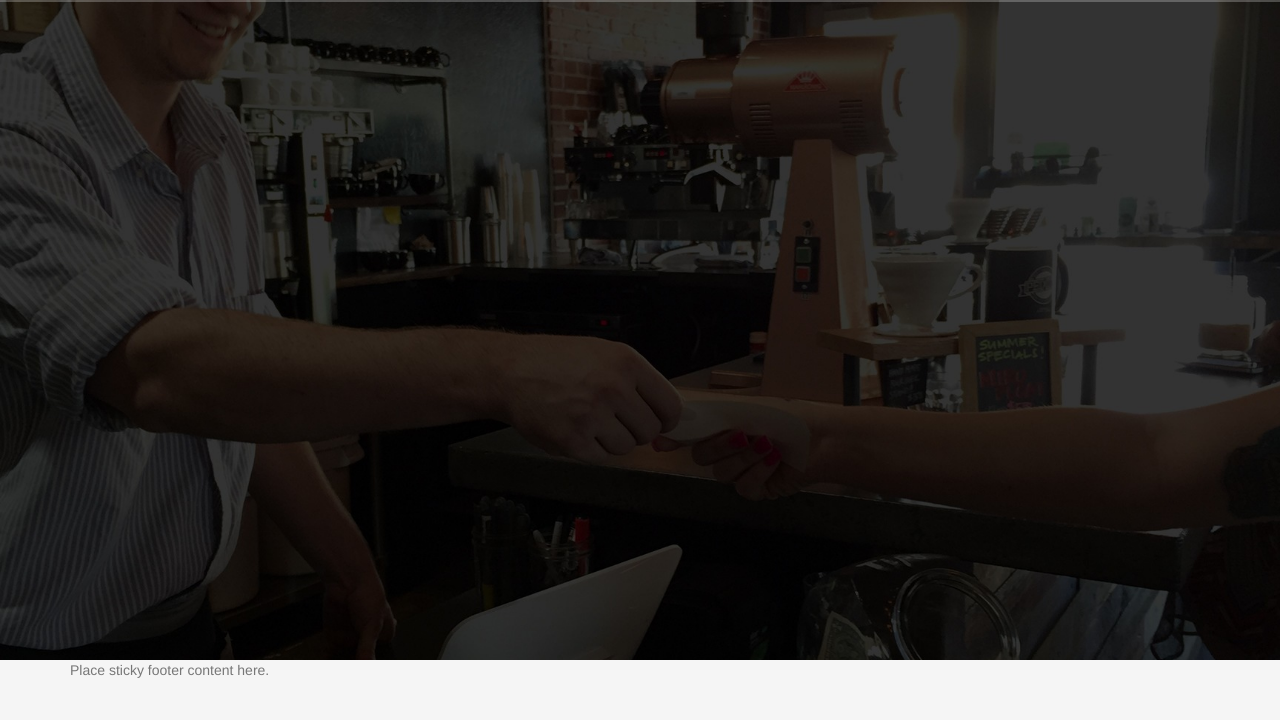
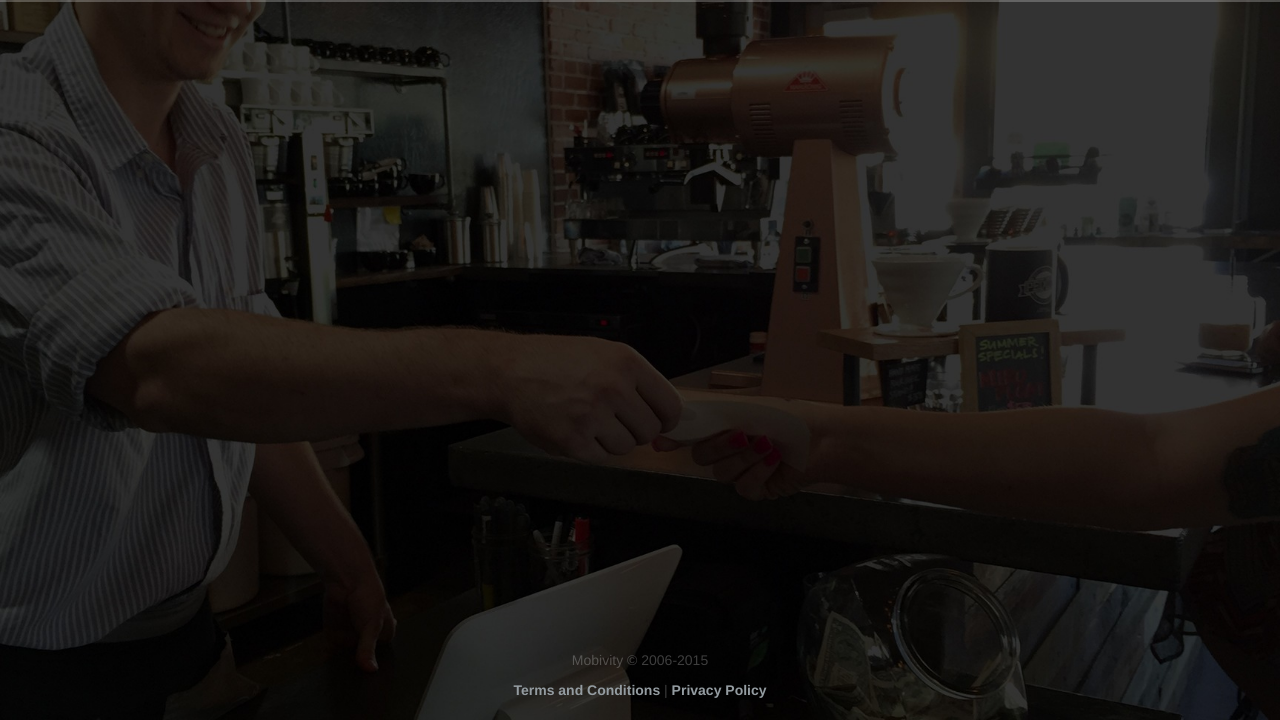
Before and after one commit to mobivity-marketing/receipt.com, a website: page index.html in a window 1280 px wide. Shown: the part 80-800 px from the top of the page. Drawn offline with nearby package versions, Linux system fonts and the light colour scheme.

Commit message:
added footer css/html.

```diff
--- a/index.html
+++ b/index.html
@@ -55,10 +55,15 @@
 		  </div><!--/.container-fluid -->
 		</nav>
 
+		<div class="container">
+
+		</div>
+
 		<!-- Begin Footer -->
 		<footer class="footer">
       <div class="container">
-        <p class="text-muted">Place sticky footer content here.</p>
+        <p>Mobivity &copy; 2006-2015</p>
+        <p><a href="http://mobivity.com/terms-and-conditions/">Terms and Conditions</a> | <a href="http://mobivity.com/privacy/">Privacy Policy</a></p>
       </div>
     </footer>
 
--- a/src/css/includes/footer.scss
+++ b/src/css/includes/footer.scss
@@ -2,7 +2,20 @@
   position: absolute;
   bottom: 0;
   width: 100%;
-  /* Set the fixed height of the footer here */
-  height: 60px;
-  background-color: #f5f5f5;
+  padding: 10px 0px;
+  text-align: center;
+  color: $whiteLight;
+
+	a {
+		text-decoration: none;
+		color: $grey;
+		font-weight: bold;
+		transition: all 0.35s ease;
+
+		&:hover {
+			color: $green;
+		}
+
+	}
+
 }
--- a/src/css/includes/header.scss
+++ b/src/css/includes/header.scss
@@ -36,6 +36,7 @@
 .navbar-brand {
 	img {
 		max-width: 300px;
+		padding: 0px 1px;
 	}
 }
 
@@ -81,11 +82,11 @@
 	.navbar-default .navbar-collapse {
 		border: none;
 		border-top: 2px solid $whiteLight;
-		background: $blackLight;
+		background: rgba(0, 0, 0, 0.50);
 		font-weight: bold;
 
 		.navbar-nav>li>a {
-			color: $whiteLight;
+			color: $grey;
 
 			&:hover {
 				color: $green;
--- a/src/css/includes/variables.scss
+++ b/src/css/includes/variables.scss
@@ -4,6 +4,7 @@ $white: #f5f5f5;
 $whiteLight: rgba(245, 245, 245, 0.25);
 $green: #8dc63f;
 $greenLight: rgba(141, 198, 63, 0.75);
+$grey: #949ca1;
 $darkGreen: #70AB20;
 $black: #231f20;
-$blackLight: rgba(35, 31, 32, 0.75);
+$blackLight: rgba(35, 31, 32, 0.9);
```
Also changed, not shown: dist/css/main.css, 1 other file.
